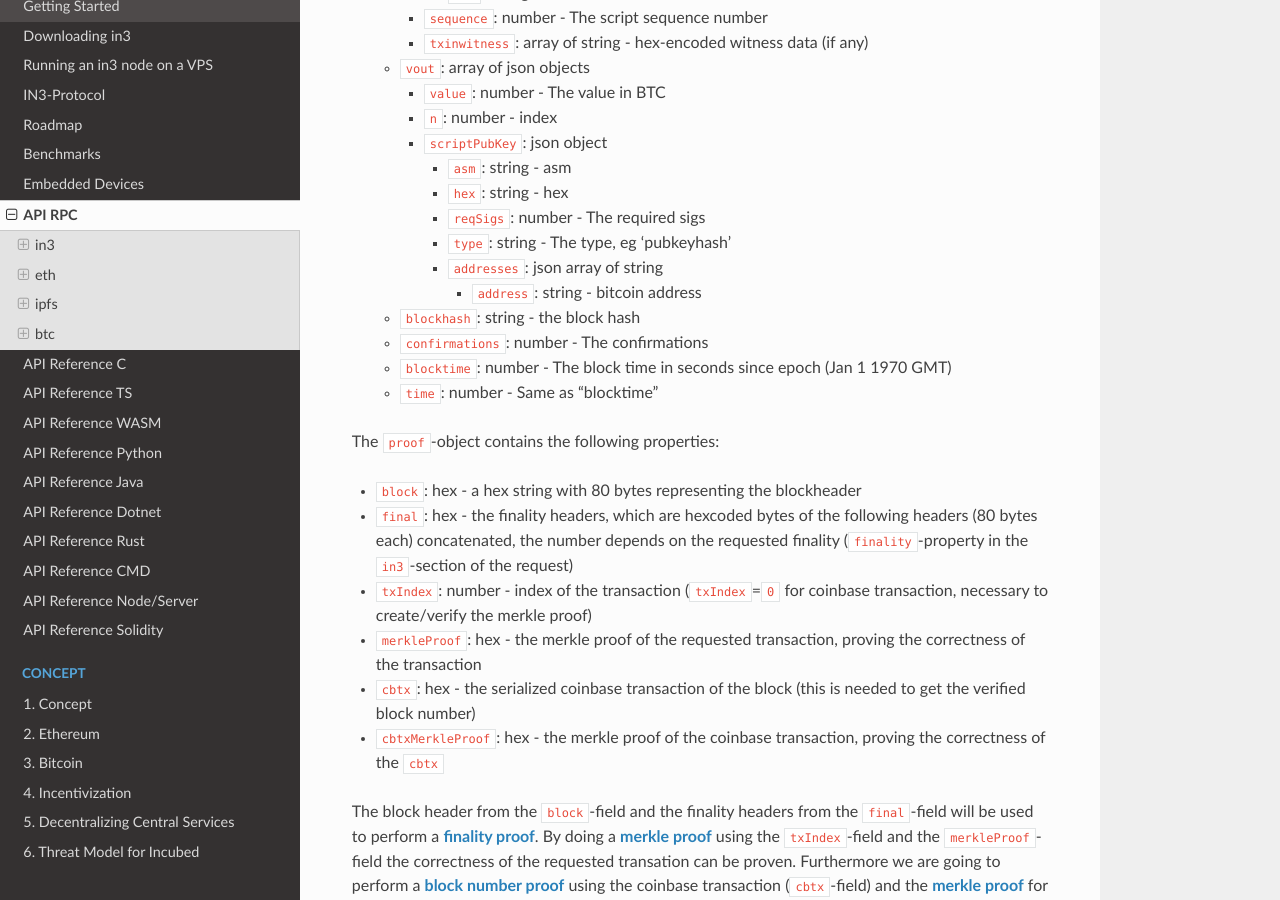
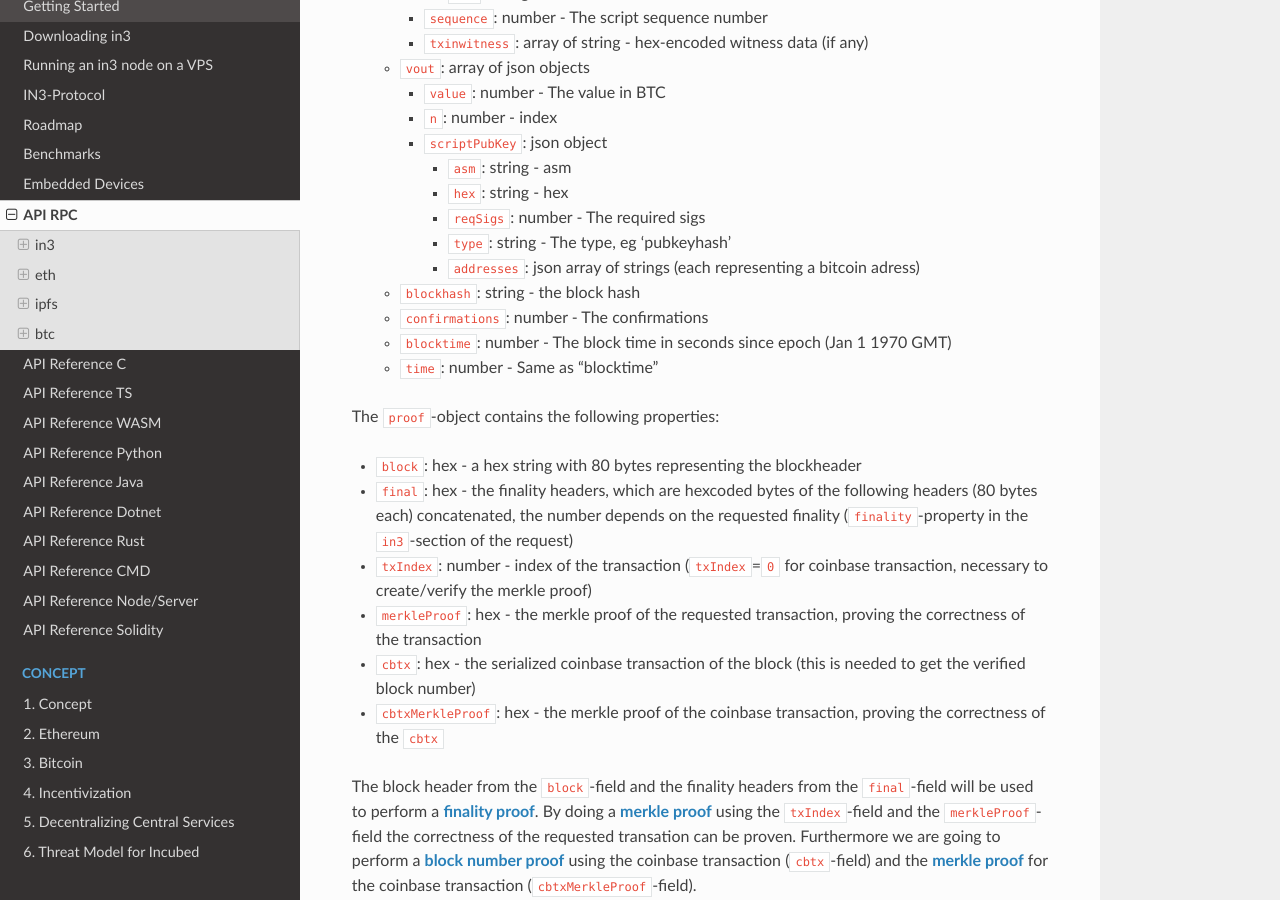
Before and after one commit to blockchainsllc/in3-docs, a Sphinx documentation site: the page built from docs/rpc.md, in a window 1280 px wide and 900 px high, scrolled down 47464 px. Built offline with Sphinx 7.4.7 and the Read the Docs theme 2.0.0, drawn with Linux system fonts in a browser that asks for light colours.

Commit message:
Update rpc.md

```diff
--- a/docs/rpc.md
+++ b/docs/rpc.md
@@ -2306,8 +2306,7 @@ Returns:
             - `hex`: string - hex
             - `reqSigs`: number - The required sigs
             - `type`: string - The type, eg 'pubkeyhash'
-            - `addresses`: json array of string
-                - `address`: string - bitcoin address
+            - `addresses`: json array of strings (each representing a bitcoin adress)
     - `blockhash`: string - the block hash
     - `confirmations`: number - The confirmations
     - `blocktime`: number - The block time in seconds since epoch (Jan 1 1970 GMT)
```
